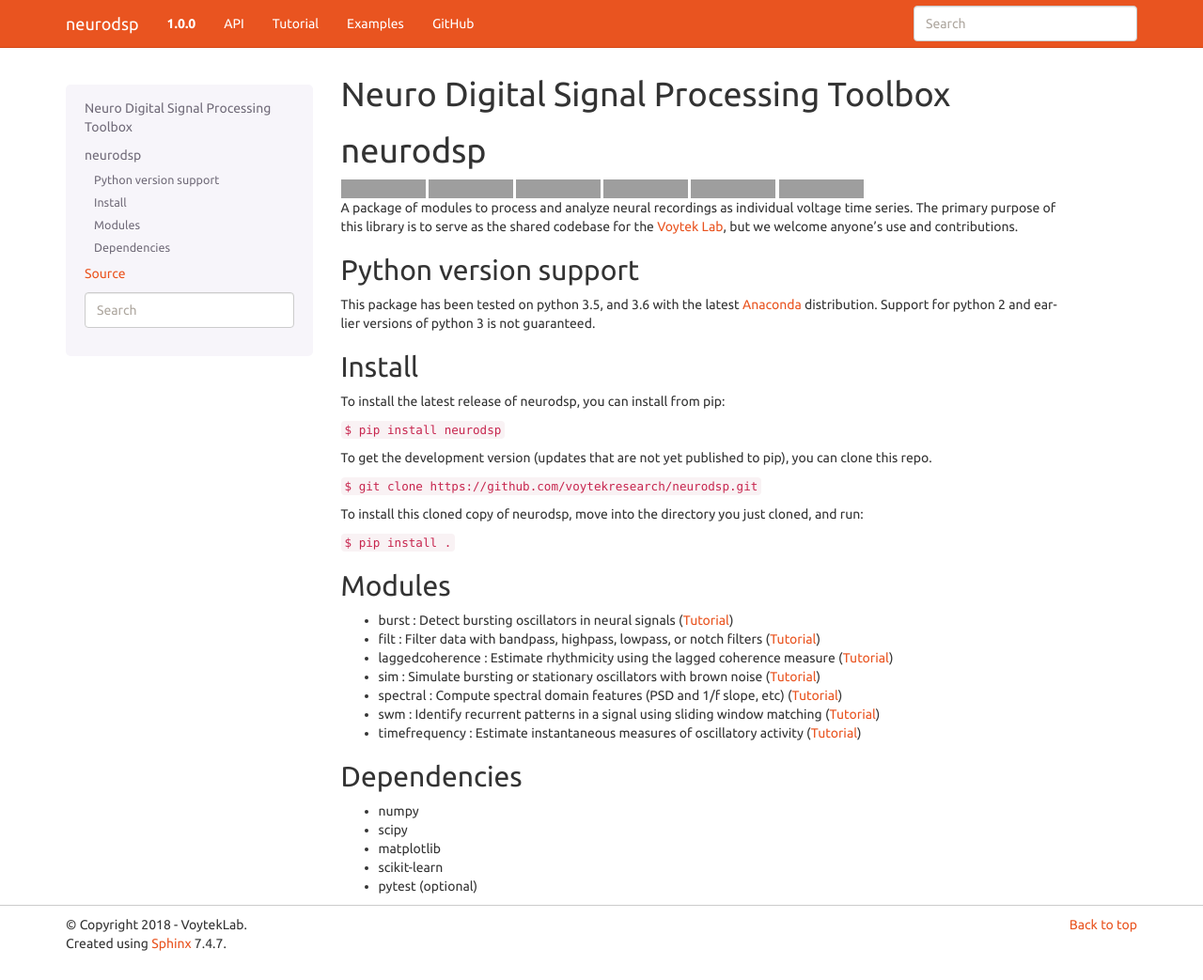
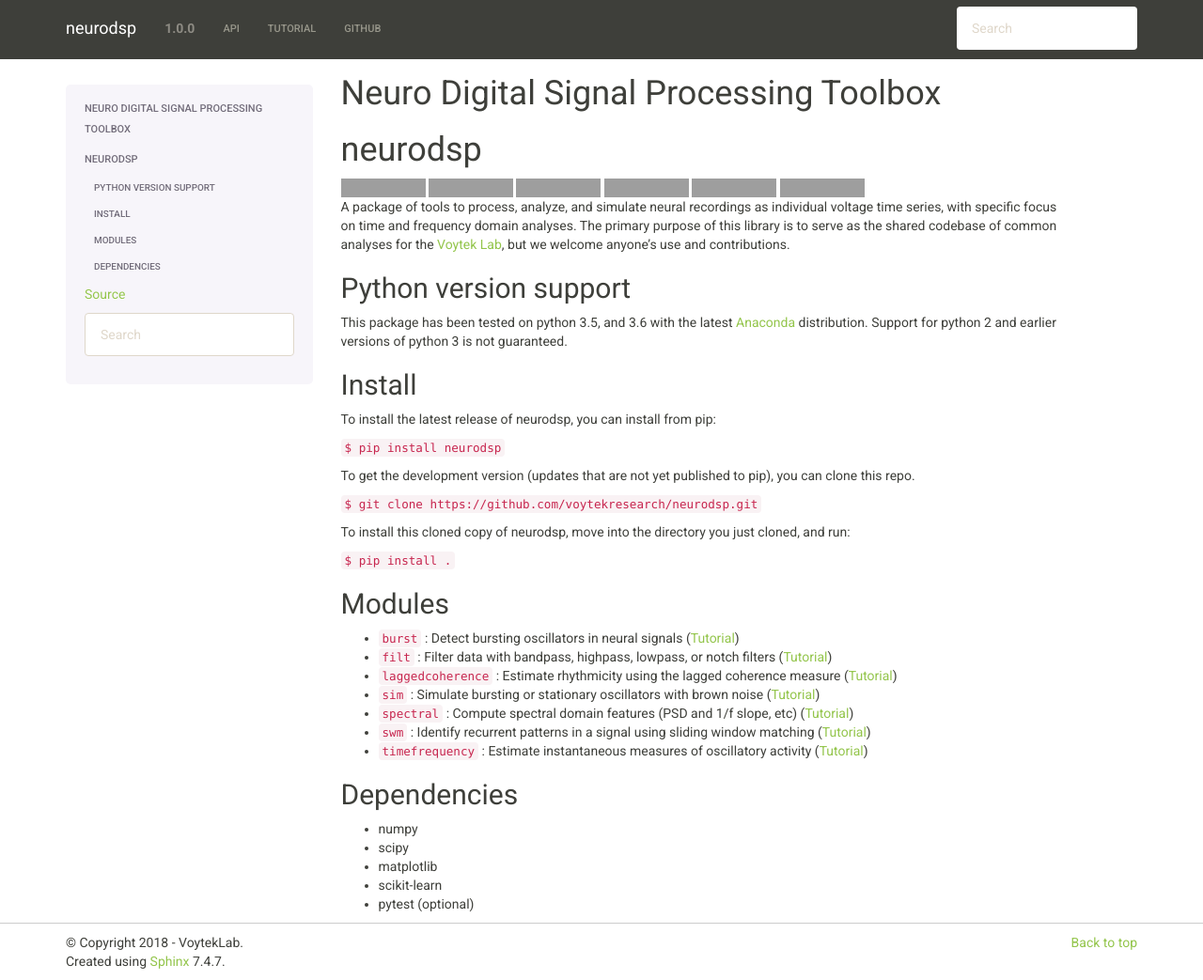
Before and after one commit to neurodsp-tools/neurodsp, a Sphinx documentation site: the page built from doc/index.rst, in a window 1280 px wide and 1043 px high, cut to the strip 0-1043 px from the top of the window. Shown: the whole strip at 94% size. Built offline with Sphinx 7.4.7, drawn with Linux system fonts in a browser that asks for light colours; pages that are not in the unit, such as notebooks, are missing from menus; grey boxes are pictures that could not be loaded.

Commit message:
changed theme to be NOT orange, and hid examples gallery since its currently empty

````diff
--- a/README.md
+++ b/README.md
@@ -7,7 +7,7 @@
 [![Supported Python Versions](https://img.shields.io/pypi/pyversions/neurodsp.svg)](https://pypi.python.org/pypi/neurodsp/)
 [![Binder](https://mybinder.org/badge.svg)](https://mybinder.org/v2/gh/voytekresearch/neurodsp/master)
 
-A package of modules to process and analyze neural recordings as individual voltage time series. The primary purpose of this library is to serve as the shared codebase for the [Voytek Lab](http://voyteklab.com/), but we welcome anyone's use and contributions.
+A package of tools to process, analyze, and simulate neural recordings as individual voltage time series, with specific focus on time and frequency domain analyses. The primary purpose of this library is to serve as the shared codebase of common analyses for the [Voytek Lab](http://voyteklab.com/), but we welcome anyone's use and contributions.
 
 ## Python version support
 This package has been tested on python 3.5, and 3.6 with the latest [Anaconda](https://www.continuum.io/downloads) distribution. Support for python 2 and earlier versions of python 3 is not guaranteed.
@@ -28,13 +28,13 @@ To install this cloned copy of neurodsp, move into the directory you just cloned
 
 ## Modules
 
-- burst : Detect bursting oscillators in neural signals ([Tutorial](https://github.com/voytekresearch/neurodsp/blob/master/tutorials/Lagged%20coherence.ipynb))
-- filt : Filter data with bandpass, highpass, lowpass, or notch filters ([Tutorial](https://github.com/voytekresearch/neurodsp/blob/master/tutorials/Filtering.ipynb))
-- laggedcoherence : Estimate rhythmicity using the lagged coherence measure ([Tutorial](https://github.com/voytekresearch/neurodsp/blob/master/tutorials/Lagged%20coherence.ipynb))
-- sim : Simulate bursting or stationary oscillators with brown noise ([Tutorial](https://github.com/voytekresearch/neurodsp/blob/master/tutorials/Simulating%20oscillators%20and%20noise.ipynb))
-- spectral : Compute spectral domain features (PSD and 1/f slope, etc) ([Tutorial](https://github.com/voytekresearch/neurodsp/blob/master/tutorials/Spectral%20domain%20analysis.ipynb))
-- swm : Identify recurrent patterns in a signal using sliding window matching ([Tutorial](https://github.com/voytekresearch/neurodsp/blob/master/tutorials/Sliding%20Window%20Matching.ipynb))
-- timefrequency : Estimate instantaneous measures of oscillatory activity ([Tutorial](https://github.com/voytekresearch/neurodsp/blob/master/tutorials/Instantaneous%20measures%20of%20phase%20amplitude%20and%20frequency.ipynb))
+- ```burst``` : Detect bursting oscillators in neural signals ([Tutorial](https://github.com/voytekresearch/neurodsp/blob/master/tutorials/Lagged%20coherence.ipynb))
+- ```filt``` : Filter data with bandpass, highpass, lowpass, or notch filters ([Tutorial](https://github.com/voytekresearch/neurodsp/blob/master/tutorials/Filtering.ipynb))
+- ```laggedcoherence``` : Estimate rhythmicity using the lagged coherence measure ([Tutorial](https://github.com/voytekresearch/neurodsp/blob/master/tutorials/Lagged%20coherence.ipynb))
+- ```sim``` : Simulate bursting or stationary oscillators with brown noise ([Tutorial](https://github.com/voytekresearch/neurodsp/blob/master/tutorials/Simulating%20oscillators%20and%20noise.ipynb))
+- ```spectral``` : Compute spectral domain features (PSD and 1/f slope, etc) ([Tutorial](https://github.com/voytekresearch/neurodsp/blob/master/tutorials/Spectral%20domain%20analysis.ipynb))
+- ```swm``` : Identify recurrent patterns in a signal using sliding window matching ([Tutorial](https://github.com/voytekresearch/neurodsp/blob/master/tutorials/Sliding%20Window%20Matching.ipynb))
+- ```timefrequency``` : Estimate instantaneous measures of oscillatory activity ([Tutorial](https://github.com/voytekresearch/neurodsp/blob/master/tutorials/Instantaneous%20measures%20of%20phase%20amplitude%20and%20frequency.ipynb))
 
 ## Dependencies
 
--- a/doc/conf.py
+++ b/doc/conf.py
@@ -112,7 +112,7 @@ html_theme_options = {
     'navbar_links': [
         ("API", "api"),
         ("Tutorial", "auto_tutorials/index"),
-        ("Examples", "auto_examples/index"),
+        #("Examples", "auto_examples/index"),
         ("GitHub", "https://github.com/voytekresearch/neurodsp", True)
     ],
 
@@ -127,7 +127,7 @@ html_theme_options = {
     # Currently, the supported themes are:
     # - Bootstrap 2: https://bootswatch.com/2
     # - Bootstrap 3: https://bootswatch.com/3
-    'bootswatch_theme': "united",
+    'bootswatch_theme': "sandstone", #darkly, journal
 
     # Render the current pages TOC in the navbar. (Default: true)
     'navbar_pagenav': False,
````
